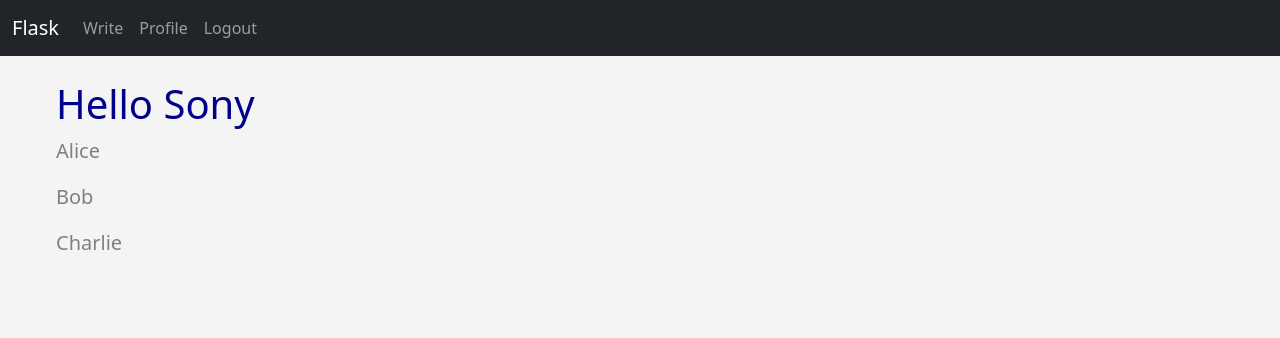
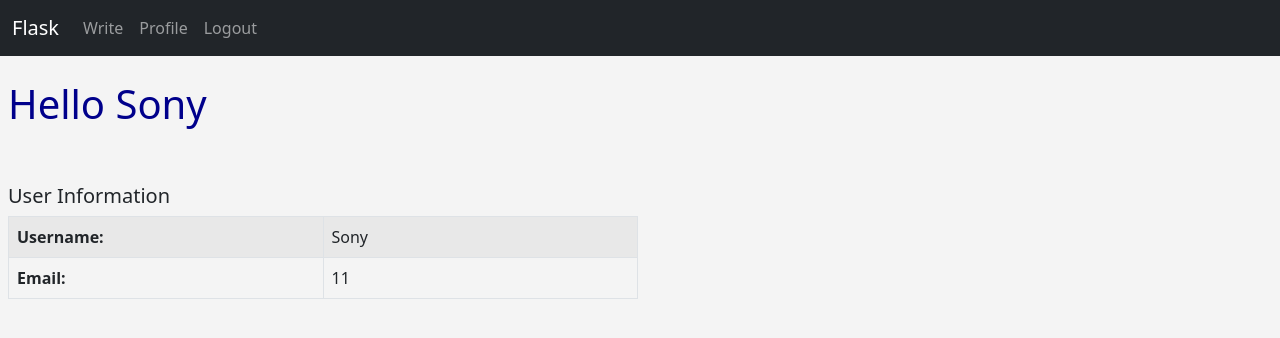
Before and after one commit to sony0505/Palimpsest, a Flask app: a page that uses templates/user.html in a window 1280 px wide. Shown: the top 338 px of the page. Run offline with Flask 3, Linux system fonts and the light colour scheme; a user stored in the database is signed in.

Commit message:
diary coresponding to user

```diff
--- a/SQLite_check_database_in_python_env.txt
+++ b/SQLite_check_database_in_python_env.txt
@@ -1,3 +1,5 @@
+.\venv\Scripts\activate
+
 from main import db, Diary, User, app
 
 with app.app_context():
--- a/main.py
+++ b/main.py
@@ -42,7 +42,7 @@ class DiaryForm(FlaskForm):
     # python wtf field
     title = StringField('Title')
     diary = StringField('Write something', validators=[DataRequired()])
-    user_id = StringField('User ID(Debug only)')
+    #user_id = StringField('User ID(Debug only)')
     submit = SubmitField('Save')
 class UpdateForm(FlaskForm):# I don't know how to change the button text, so I create a new form for update. I don't know if it is a good way to do it, I will learn it later
     username = StringField('Username', validators=[DataRequired()])
@@ -81,8 +81,8 @@ def index():
 @login_required
 def user(username):
     #return "<h1>Hello {}</h1>".format(username)
-    user_list = ['Alice', 'Bob', 'Charlie'] # Get from database after database is created
-    return render_template('user.html', username=username, user_list=user_list)
+    #user_list = ['Alice', 'Bob', 'Charlie'] # Get from database after database is created
+    return render_template('user.html')
 
 @app.route('/write', methods=['GET', 'POST'])
 @login_required
@@ -92,10 +92,9 @@ def write():
     if form.validate_on_submit():
         diary_content = form.diary.data
         diary_title = form.title.data
-        user_id = int(form.user_id.data)
         diary = Diary.query.filter_by(title=diary_title).first()
         if diary is None:
-            diary = Diary(title=diary_title, diary=diary_content, user_id=user_id)
+            diary = Diary(title=diary_title, diary=diary_content, user_id=session['user_id'])
             db.session.add(diary)
             db.session.commit()
         all_diary = Diary.query.order_by(Diary.id).all()
@@ -137,6 +136,7 @@ def login():
                 session['logged_in'] = True
                 session['username'] = username
                 session['user_id'] = user.id
+                session['email'] = user.email
                 return redirect(url_for('index'))
             else:
                 return render_template('login.html', form=form, password_error="Invalid password")
--- a/templates/user.html
+++ b/templates/user.html
@@ -1,15 +1,23 @@
 {% extends "base.html" %}
 
 {% block content %}
-<div class="ps-5">
-<h1>Hello {{ username|capitalize }}</h1>
-
-{% for user in user_list %}
-    {% if user == username %}
-        <p>Hello {{ user|capitalize }}</p>
-    {%else%}
-        <p>{{ user|capitalize }}</p>
-    {% endif %}
-{% endfor %}
+<div>
+    <h1>Hello {{ session['username']|capitalize }}</h1>
+    <br/><br/>
+    <div>
+        <div>
+            <h5>User Information</h5>
+            <table class="table table-hover table-bordered table-striped" style="width: 50%;">
+                <tr>
+                    <th style="width: 50%;">Username:</th>
+                    <td>{{ session['username'] }}</td>
+                </tr>
+                <tr>
+                    <th style="width: 50%;">Email:</th>
+                    <td style="width: 50%;">{{ session['email'] }}</td>
+                </tr>
+            </table>
+        </div>
+    </div>
 </div>
 {% endblock %}
```
Also changed, not shown: templates/write.html (+10 -13 lines), instance/diary.db.
